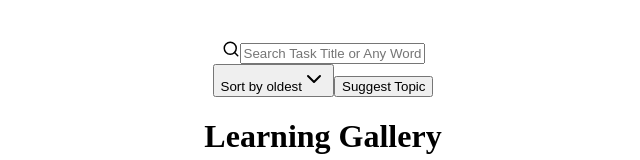
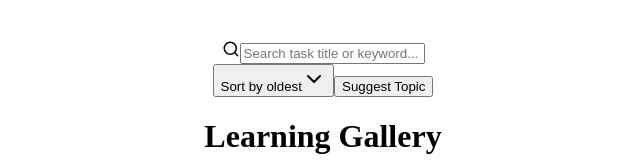
Before and after one commit to devJennyy/learning-gallery, a React (Vite) app: page /homepage in a window 1280 px wide. Shown: the top 160 px of the page, without its empty margins (317-957 px from the left). Built offline with nearby package versions, Linux system fonts and the light colour scheme; the HTML template or start-up script is replaced by a standard one.

Commit message:
Improved search placeholder.

```diff
--- a/src/pages/Homepage.tsx
+++ b/src/pages/Homepage.tsx
@@ -23,7 +23,7 @@ const Homepage = () => {
         <div className="w-full h-full flex justify-center items-center px-3 bg-primaryFill border border-primaryStroke rounded-md">
           <LuSearch size={18} className="opacity-70" />
           <input
-            placeholder="Search Task Title or Any Word..."
+            placeholder="Search task title or keyword..."
             className="text-sm bg-transparent outline-none text-left w-full h-full pl-3"
           />
         </div>
```
